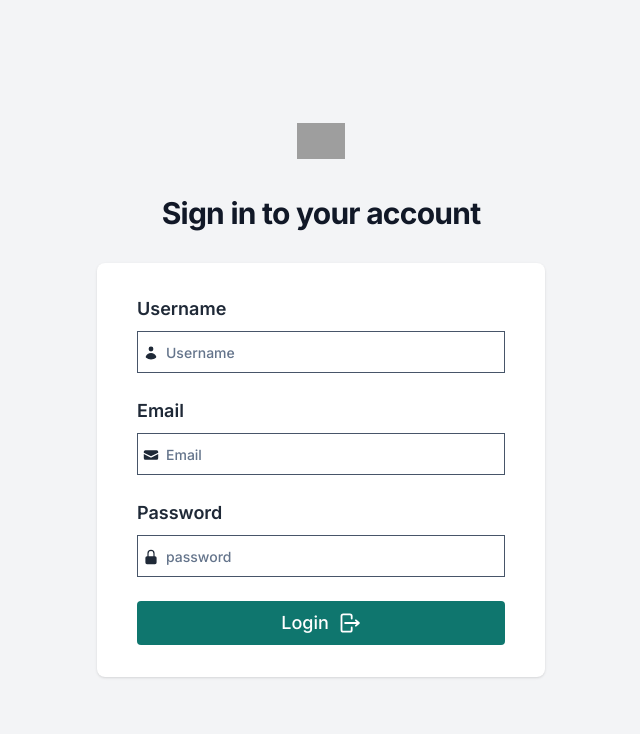
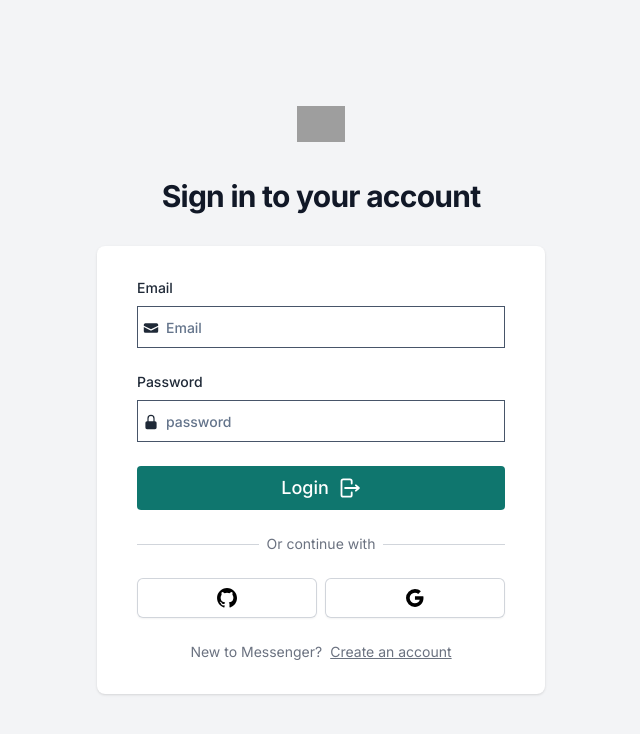
Before and after one commit to tolu-c/ubiquitous-memory, a Next.js app in the folder mest/: page / in a window 1280 px wide. Shown: the top 734 px of the page, without its empty margins (319-959 px from the left). Built offline with nearby package versions, Linux system fonts and the light colour scheme; grey boxes are pictures that could not be loaded.

Commit message:
complete Authform component

```diff
--- a/mest/app/components/AuthForm.tsx
+++ b/mest/app/components/AuthForm.tsx
@@ -10,6 +10,9 @@ import {
   UserIcon,
 } from "@heroicons/react/20/solid";
 import { Button } from "./ui/form/Button";
+import { AuthSocialButton } from "./ui/AuthSocialButton";
+import { GitHub } from "./svg/Github";
+import { Google } from "./svg/Google";
 
 export const AuthForm = () => {
   const [authType, setAuthType] = useState<AuthType>("LOGIN");
@@ -55,6 +58,7 @@ export const AuthForm = () => {
     <div className="mt-8 mx-auto w-full max-w-md">
       <div className="bg-white px-4 py-8 shadow rounded-lg sm:px-10">
         <form className="space-y-6" onSubmit={onSubmit}>
+          {authType === "REGISTER" && (
             <InputField
               type="text"
               label="Username"
@@ -67,6 +71,8 @@ export const AuthForm = () => {
               }}
               required
             />
+          )}
+
           <InputField
             type="email"
             label="Email"
@@ -91,7 +97,7 @@ export const AuthForm = () => {
             required
           />
           <Button
-            title="Login"
+            title={authType === "REGISTER" ? "Register" : "Login"}
             type="submit"
             borderRadius="sm"
             color="cta"
@@ -100,8 +106,48 @@ export const AuthForm = () => {
               position: "right",
               src: <ArrowRightOnRectangleIcon className="w-6 h-6" />,
             }}
+            disabled={isLoading}
           />
         </form>
+
+        <div className="mt-6">
+          <div className="relative">
+            <div className="absolute inset-0 flex items-center">
+              <div className="w-full border-t border-gray-300" />
+            </div>
+            <div className="relative flex justify-center text-sm">
+              <span className="bg-white px-2 text-gray-500">
+                Or continue with
+              </span>
+            </div>
+          </div>
+
+          <div className="mt-6 flex gap-2">
+            <AuthSocialButton
+              icon={<GitHub />}
+              onClick={() => {
+                socialActions("github");
+              }}
+            />
+            <AuthSocialButton
+              icon={<Google />}
+              onClick={() => {
+                socialActions("google");
+              }}
+            />
+          </div>
+
+          <div className="flex gap-2 justify-center text-sm mt-6 text-gray-500">
+            <div>
+              {authType === "LOGIN"
+                ? "New to Messenger?"
+                : "Already have an account?"}
+            </div>
+            <p className="underline cursor-pointer" onClick={toggleAuthType}>
+              {authType === "LOGIN" ? "Create an account" : "Login"}
+            </p>
+          </div>
+        </div>
       </div>
     </div>
   );
--- /dev/null
+++ b/mest/app/components/svg/Github.tsx
@@ -0,0 +1,13 @@
+"use client";
+
+export const GitHub = () => {
+  return (
+    <svg width="24" height="24" viewBox="0 0 24 24">
+      <path
+        fill-rule="evenodd"
+        clip-rule="evenodd"
+        d="M12.026 2c-5.509 0-9.974 4.465-9.974 9.974 0 4.406 2.857 8.145 6.821 9.465.499.09.679-.217.679-.481 0-.237-.008-.865-.011-1.696-2.775.602-3.361-1.338-3.361-1.338-.452-1.152-1.107-1.459-1.107-1.459-.905-.619.069-.605.069-.605 1.002.07 1.527 1.028 1.527 1.028.89 1.524 2.336 1.084 2.902.829.091-.645.351-1.085.635-1.334-2.214-.251-4.542-1.107-4.542-4.93 0-1.087.389-1.979 1.024-2.675-.101-.253-.446-1.268.099-2.64 0 0 .837-.269 2.742 1.021a9.582 9.582 0 0 1 2.496-.336 9.554 9.554 0 0 1 2.496.336c1.906-1.291 2.742-1.021 2.742-1.021.545 1.372.203 2.387.099 2.64.64.696 1.024 1.587 1.024 2.675 0 3.833-2.33 4.675-4.552 4.922.355.308.675.916.675 1.846 0 1.334-.012 2.41-.012 2.737 0 .267.178.577.687.479C19.146 20.115 22 16.379 22 11.974 22 6.465 17.535 2 12.026 2z"
+      ></path>
+    </svg>
+  );
+};
--- /dev/null
+++ b/mest/app/components/svg/Google.tsx
@@ -0,0 +1,9 @@
+"use client";
+
+export const Google = () => {
+  return (
+    <svg width="24" height="24" viewBox="0 0 24 24">
+      <path d="M20.283 10.356h-8.327v3.451h4.792c-.446 2.193-2.313 3.453-4.792 3.453a5.27 5.27 0 0 1-5.279-5.28 5.27 5.27 0 0 1 5.279-5.279c1.259 0 2.397.447 3.29 1.178l2.6-2.599c-1.584-1.381-3.615-2.233-5.89-2.233a8.908 8.908 0 0 0-8.934 8.934 8.907 8.907 0 0 0 8.934 8.934c4.467 0 8.529-3.249 8.529-8.934 0-.528-.081-1.097-.202-1.625z"></path>
+    </svg>
+  );
+};
--- /dev/null
+++ b/mest/app/components/ui/AuthSocialButton.tsx
@@ -0,0 +1,18 @@
+"use client";
+
+import { FC } from "react";
+import { AuthSocialButtonProps } from "~/types/types";
+
+export const AuthSocialButton: FC<AuthSocialButtonProps> = ({
+  icon,
+  onClick,
+}) => {
+  return (
+    <span
+      className="inline-flex w-full justify-center rounded-md bg-white px-4 py-2 text0gray-500 shadow-sm ring-1 ring-inset ring-gray-300 hover:bg-gray-50 hover:cursor-pointer focus:outline-offset-0"
+      onClick={onClick}
+    >
+      {icon}
+    </span>
+  );
+};
--- a/mest/app/components/ui/form/Button.tsx
+++ b/mest/app/components/ui/form/Button.tsx
@@ -9,6 +9,7 @@ export const Button = ({
   borderRadius,
   variant,
   compact,
+  disabled,
   onClick,
 }: ButtonProps) => {
   const sizeStyle =
@@ -52,8 +53,9 @@ export const Button = ({
   return (
     <button
       type={type}
-      className={`p-2 text-center text-white capitalize font-medium focus:outline-none flex items-center justify-center gap-2 ${sizeStyle} ${colorStyle} ${borderRadiusStyle} ${variantStyle} ${compactStyle}`}
+      className={`p-2 text-center text-white capitalize font-medium focus:outline-none flex items-center justify-center gap-2 disabled:bg-slate-800 disabled:text-slate-50 disabled:cursor-not-allowed disabled:opacity-50 ${sizeStyle} ${colorStyle} ${borderRadiusStyle} ${variantStyle} ${compactStyle}`}
       onClick={onClick}
+      disabled={disabled}
     >
       {icon && icon.position === "left" && (
         <span className="text-inherit">{icon.src}</span>
--- a/mest/app/components/ui/form/InputField.tsx
+++ b/mest/app/components/ui/form/InputField.tsx
@@ -55,7 +55,7 @@ export const InputField = ({
     <div className="flex flex-col gap-1">
       <div className="flex flex-col gap-2 relative">
         {label && (
-          <label htmlFor={name} className="text-lg font-semibold text-gray-800">
+          <label htmlFor={name} className="text-sm font-medium text-gray-800">
             {label}
           </label>
         )}
--- a/mest/app/types/types.ts
+++ b/mest/app/types/types.ts
@@ -34,4 +34,10 @@ export interface ButtonProps {
   };
   variant?: "fill" | "outline" | "default" | "light";
   compact?: boolean;
+  disabled?: boolean;
 }
+
+export interface AuthSocialButtonProps {
+  icon: ReactNode;
+  onClick: () => void;
+}
```
Lines whose indentation alone changed are shown as unchanged.
